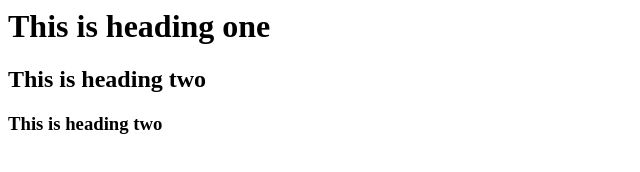
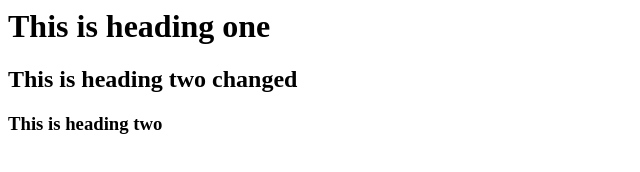
Before and after one commit to hafizusman3344mani/git-demo, a plain HTML site: page index.html in a window 1280 px wide. Shown: the whole page, without its empty margins (0-640 px from the left). Drawn offline with Linux system fonts and the light colour scheme.

Commit message:
h2 changed

```diff
--- a/index.html
+++ b/index.html
@@ -1,3 +1,3 @@
 <h1>This is heading one</h1>
-<h2>This is heading two</h2>
+<h2>This is heading two changed</h2>
 <h3>This is heading two</h3>
```
